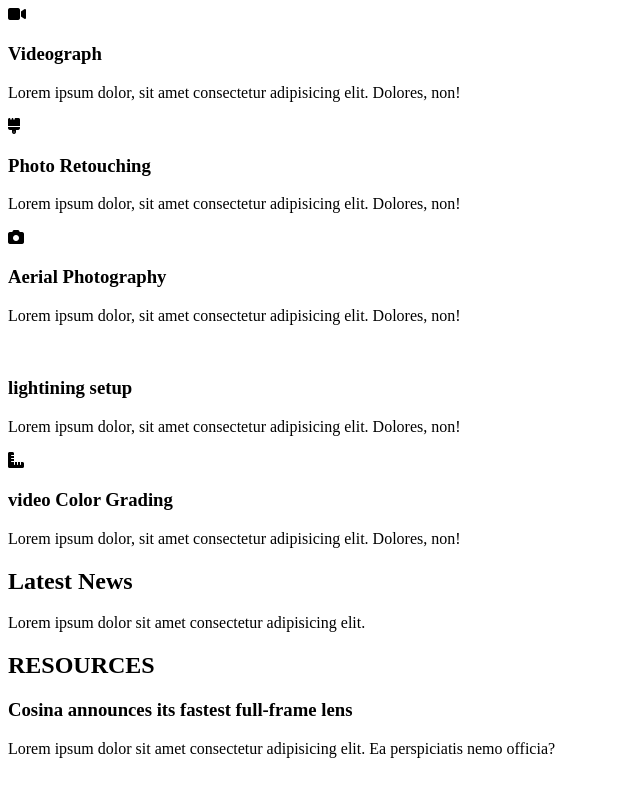
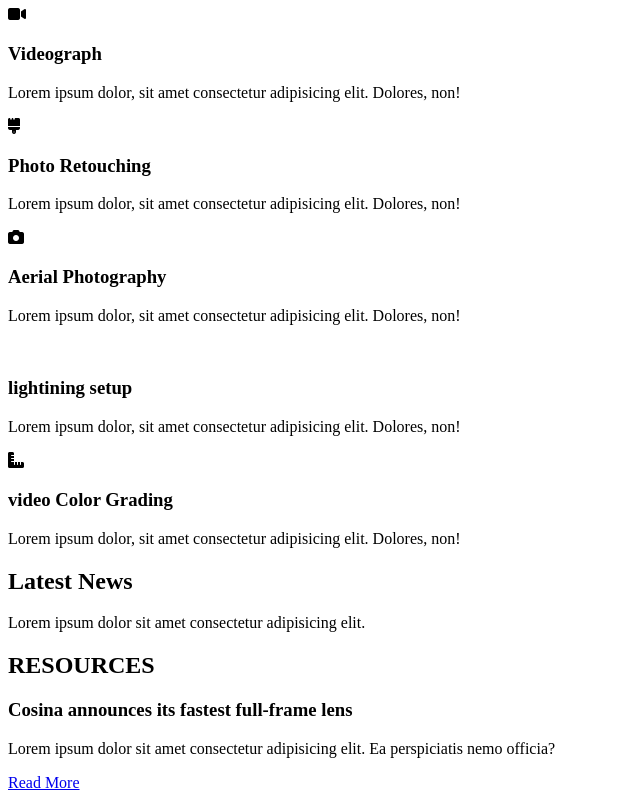
Before and after one commit to YASMIN-MOHAMED011/photo-studio-portfollo, a plain HTML site: page index.html in a window 1280 px wide. Shown: the part 647-1447 px from the top of the page, without its empty margins (0-640 px from the left). Before the commit the page ends 1421 px from the top, so only its background shows below. Drawn offline with Linux system fonts and the light colour scheme.

Commit message:
add a element

```diff
--- a/index.html
+++ b/index.html
@@ -80,7 +80,8 @@
 <!-- New section sub-title -->
 <h3>Cosina announces its fastest full-frame lens</h3>
 <p>Lorem ipsum dolor sit amet consectetur adipisicing elit. Ea perspiciatis nemo officia?</p>
-<!-- New section comment link -->
+<!-- New section  link -->
+<a href="#">Read More</a>
 
 
 
```
